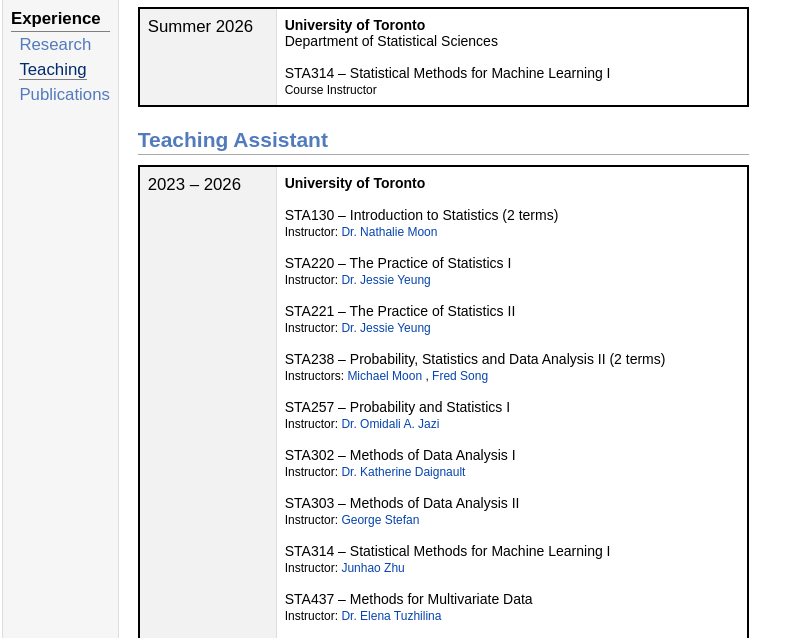
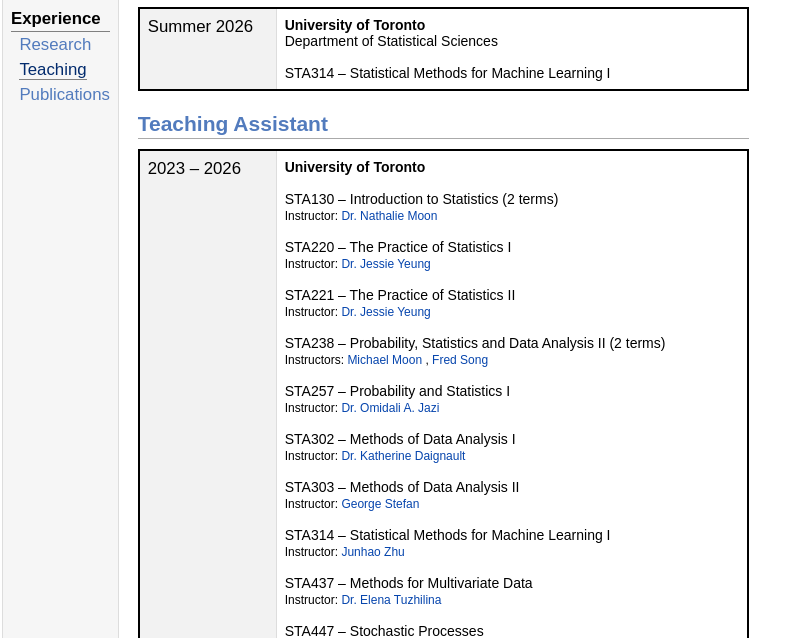
Before and after one commit to arian-hashemzadeh/arian-hashemzadeh.github.io, a plain HTML site: page teaching.html in a window 1280 px wide. Shown: the part 109-747 px from the top of the page, without its empty margins (0-810 px from the left). Drawn offline with Linux system fonts and the light colour scheme.

Commit message:
Update teaching.html

```diff
--- a/teaching.html
+++ b/teaching.html
@@ -104,8 +104,7 @@
               <strong>University of Toronto</strong><br />
               Department of Statistical Sciences<br /><br />
 
-              STA314 – Statistical Methods for Machine Learning I<br />
-              <small>Course Instructor</small>
+              STA314 – Statistical Methods for Machine Learning I
             </td>
           </tr>
         </table>
```
